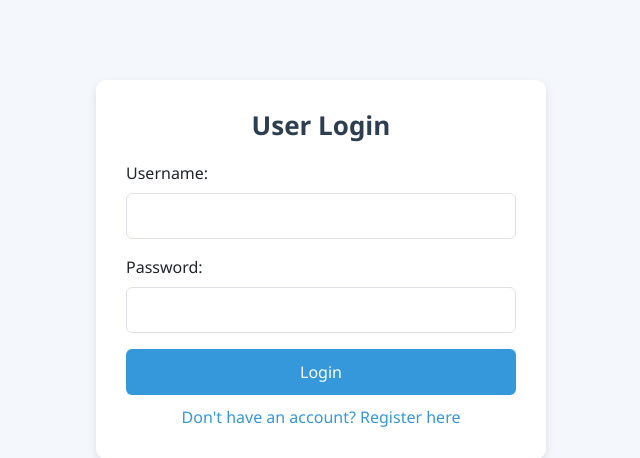
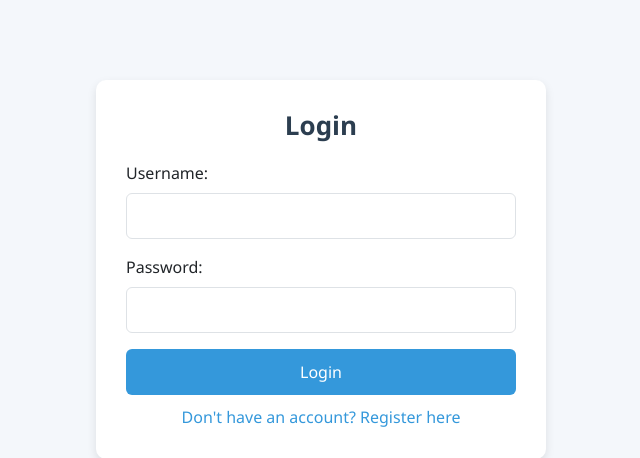
Before and after one commit to l4nzaerol/Group2_CaseStudy, a PHP site: page /login.php in a window 1280 px wide. Shown: the top 458 px of the page, without its empty margins (319-959 px from the left). Run offline with PHP 8.4, Linux system fonts and the light colour scheme.

Commit message:
final code for login

```diff
--- a/login.php
+++ b/login.php
@@ -107,8 +107,7 @@ if ($_SERVER["REQUEST_METHOD"] == "POST") {
 </head>
 <body>
     <div class="container">
-        <h2>User Login</h2>
-
+        <h2>Login</h2>
         <!-- Error Message Box -->
         <?php if (!empty($error)) { ?>
             <div class="error-message"><?php echo $error; ?></div>
```
